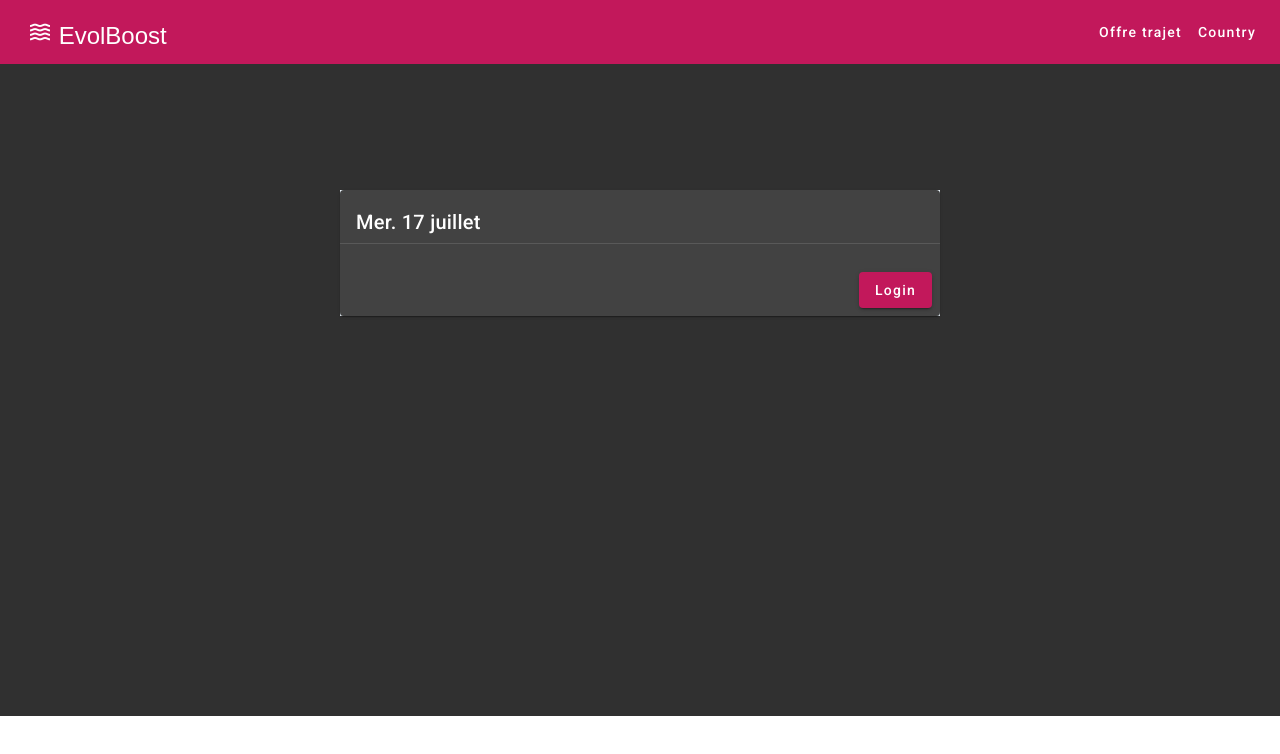
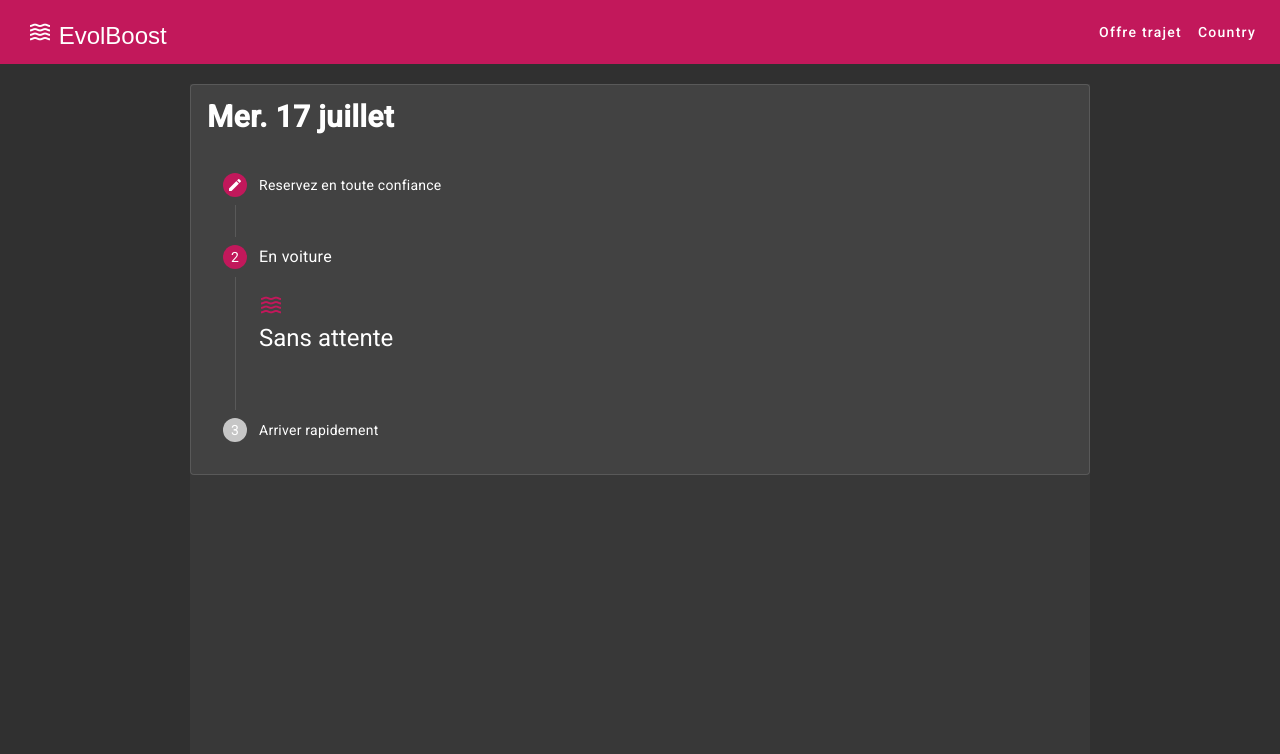
Before and after one commit to mouhamadoudou/Bokkitt-Front, an Angular app: page /trip in a window 1280 px wide. Shown: the top 754 px of the page. Built offline with nearby package versions, Linux system fonts and the light colour scheme.

Commit message:
feat : add stepper

```diff
--- a/src/app/trip/trip.component.css
+++ b/src/app/trip/trip.component.css
@@ -1,31 +1,66 @@
-html, body {
-    height: 100%;
+html,
+body {
+    height: 100vh;
     margin: 0;
-  }
-
-mat-form-field {
-    display: block;
-}
-
-.login-container {
-    width: 600px;
-    max-width: 8000px;
-    /* justify-content: center; */
-    /* margin: auto; */
-    margin-top: 15.7vh;
-    margin-bottom: 50vh;
-    background-color: aliceblue;
 }
 
 .spacer {
     flex: auto;
 }
 
-.admin_log {
-    background-color: black;
+.trip-container {
+    background-color: #303030;;
+    padding: 0;
+    height: 100%;
+    display: flex;
+    justify-content: center;
 }
 
-.driver-contain {
-    margin-top: 5px;
-    margin-bottom: 20px;
+mat-drawer-container {
+    padding-top: 20px;
+    width: 100%;
+    max-width: 900px;
+    height: auto;
+    min-height: 600px;
+    box-sizing: border-box;
 }
+
+@media (max-width: 768px) {
+    mat-drawer-container {
+        padding-top: 10px;
+        width: 90%;
+    }
+}
+
+mat-drawer-content {
+    background-color: rgba(65, 65, 65, 0.493);
+    width: 100%;
+  }
+
+.trip-header {
+    max-width: 900px;
+    width: 100%;
+    /* align-items:center; */
+}
+
+mat-card-title {
+    width: 100%;
+    font-size: 30px;
+    font-weight: bold;
+    text-align: center;
+
+}
+
+mat-card-header {
+    text-align: center;
+
+}
+
+
+.mat-stepper-vertical {
+    margin-top: 8px;
+  }
+
+  .mat-mdc-form-field {
+    margin-top: 16px;
+  }
--- a/src/app/trip/trip.component.html
+++ b/src/app/trip/trip.component.html
@@ -1,6 +1,6 @@
 
     <mat-toolbar color="primary">
-    <button mat-icon-button >
+        <button mat-icon-button>
             <mat-icon> waves </mat-icon>
             EvolBoost
         </button>
@@ -13,31 +13,63 @@
             <button mat-menu-item routerLink="/admin/load-payments"> Load Payments</button>
         </mat-menu>
     </mat-toolbar>
+    <div color="primary" class="trip-container">
+    <mat-drawer-container class="drawer-content">
+        <mat-drawer-content>
 
-<mat-drawer-container>
-    <div class="login-container">
-        <!-- {{loginFormGroup.value | json}} -->
-        <mat-card>
-            <mat-card-header>
-                <mat-card-title> Mer. 17 juillet </mat-card-title>
+        <mat-card appearance="outlined" class="trip-header">
+            <mat-card-header color="primary">
+                <mat-card-title> Mer. 17 juillet</mat-card-title>
+                <!-- <mat-card-subtitle>Herding group</mat-card-subtitle> -->
             </mat-card-header>
-
-            <mat-divider class="driver-contain"></mat-divider>
-
-            <mat-card-content>
-                    <!-- <input type="password" matInput formControlName="password">      -->
-            </mat-card-content>
-            <mat-card-actions align="end">
+            <mat-card-actions>
+                <mat-stepper orientation="vertical" #stepper>
+                    <mat-step>
+                      <form>
+                        <ng-template matStepLabel>Reservez en toute confiance </ng-template>
+                        <div>
                             <button
                             mat-raised-button
                             color="primary"
-                    (click)="login()"
                         >
-                Login
-
+                            Reserver
                         </button>
-
+                        </div>
+                      </form>
+                    </mat-step>
+                    <mat-step>
+                      <form>
+                        <ng-template matStepLabel>En voiture</ng-template>
+                        <div>
+                            <mat-icon color="primary"> waves </mat-icon>
+                             <h1> Sans attente </h1>
+                          <!-- <button mat-button matStepperPrevious>Back</button>
+                          <button mat-button matStepperNext>Next</button> -->
+                        </div>
+                      </form>
+                    </mat-step>
+                    <mat-step>
+                      <ng-template matStepLabel>Arriver rapidement</ng-template>
+                      <mat-card-title> Vous etes arriver a destination ! </mat-card-title>
+                      <div>
+                        <!-- <button mat-button matStepperPrevious>Back</button> -->
+                        <!-- <button mat-button (click)="stepper.reset()">Reset</button> -->
+                      </div>
+                    </mat-step>
+                  </mat-stepper>
             </mat-card-actions>
         </mat-card>
+        <br>
+        <!-- <mat-card appearance="outlined">
+            <mat-card-header>
+                <mat-card-title>Mer. 17 juillet</mat-card-title>
+                <mat-card-subtitle>Non-sporting group</mat-card-subtitle>
+            </mat-card-header>
+            <mat-card-actions align="end">
+                <button mat-button>Learn More</button>
+            </mat-card-actions>
+        </mat-card> -->
+    </mat-drawer-content>
+
+    </mat-drawer-container>
 </div>
-</mat-drawer-container>
--- a/src/app/trip/trip.component.ts
+++ b/src/app/trip/trip.component.ts
@@ -1,39 +1,29 @@
-import { Component, OnInit } from '@angular/core';
-import { FormBuilder, FormGroup } from '@angular/forms';
-import { AuthentificationService } from '../services/authentification.service';
-import { Router } from '@angular/router';
-
+import { Component, ViewChild, AfterViewInit } from '@angular/core';
+import { MatStepper } from '@angular/material/stepper';
 
 @Component({
   selector: 'app-trip',
   templateUrl: './trip.component.html',
-  styleUrl: './trip.component.css'
+  styleUrl: './trip.component.css',
 })
-export class TripComponent implements OnInit{
-  public loginFormGroup! : FormGroup;
+export class TripComponent implements AfterViewInit {
 
-  constructor (private fb : FormBuilder,
-    private authservice : AuthentificationService,
-    private router : Router) {
+  @ViewChild('stepper') private stepper!: MatStepper;
 
+  ngAfterViewInit() {
+    this.startStepper();
   }
 
-  ngOnInit(): void {
-    this.loginFormGroup = this.fb.group({
-      username : this.fb.control(''),
-      password : this.fb.control('')
-    });
+  startStepper() {
+    setTimeout(() => {
+      this.stepper.next();
+      setTimeout(() => {
+        this.stepper.next();
+        setTimeout(() => {
+          this.stepper.reset();
+          this.startStepper()
+        }, 3000);
+      }, 3000);
+    }, 3000);
   }
-
-  login() :void {
-    let username = this.loginFormGroup.value.username;
-    let password = this.loginFormGroup.value.password;
-    let auth = this.authservice.login(username, password);
-
-    if (auth == true) {
-      this.router.navigateByUrl("/admin/home")
-    }
-    console.log(username, password)
-  }
-
 }
```
Also changed, not shown: src/app/app.module.ts (+11 -1 lines), src/app/home/home.component.css (+19 -10 lines). Lines whose indentation alone changed are shown as unchanged.
